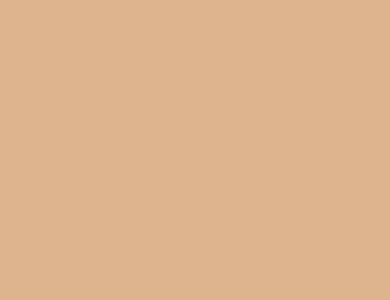
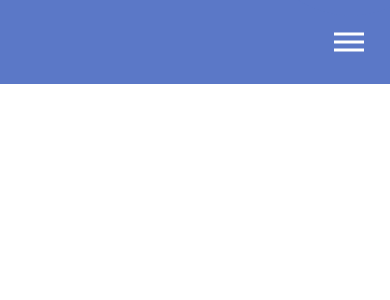
Before and after one commit to genesisrrios/Portfolio, a Vue app: page / in a window 390 px wide. Shown: the top 300 px of the page. Built offline with nearby package versions, Linux system fonts and the light colour scheme; a web font is replaced by a local one.

Commit message:
Finally made the navbar responsive.

```diff
--- a/src/App.vue
+++ b/src/App.vue
@@ -40,27 +40,13 @@ export default {
 html {
     scroll-behavior: smooth;
 }
+*{
+  margin:0;
+  padding:0;
+  box-sizing: border-box;
+}
 body {
-  background-color: #ddb48d;
-}
-h1{
     font-family: 'Sansita', sans-serif;
 }
 
-h2{
-  font-family: 'Open Sans', sans-serif;
-}
-h3{
-  font-family: 'Open Sans', sans-serif;
-}
-a{
-  font-family: 'Open Sans', sans-serif;
-}
-button {
-  font-family: 'Open Sans', sans-serif;
-}
-.spacing{
-  padding-top: 200px;
-}
-
 </style>
--- a/src/components/TheSideBar.vue
+++ b/src/components/TheSideBar.vue
@@ -1,6 +1,22 @@
 <template>
   <div>
-
+    <nav>
+      <img class="image" v-if="language_english" src="../assets/name-logo-english.svg"/>
+      <img class="image" v-else src="../assets/name-logo-spanish.svg"/>
+      <!-- The hamburger class is used to draw three lines -->
+      <div class="hamburger" v-on:click="openResponsiveMenu">
+        <div class="line"></div>
+        <div class="line"></div>
+        <div class="line"></div>
+      </div>
+      <ul class="nav-links">
+        <li><a class="nav-items" href="">{{ $t("SideBar.about") }}</a></li>
+        <li><a class="nav-items" href="">{{ $t("SideBar.experience") }}</a></li>
+        <li><a class="nav-items" href="">{{ $t("SideBar.projects") }}</a></li>
+        <li><a class="nav-items" href="">{{ $t("SideBar.technologies") }}</a></li>
+        <li><a class="nav-items" href="">{{ $t("SideBar.contactme") }}</a></li>
+      </ul>
+    </nav>
   </div>
 </template>
 
@@ -21,13 +37,9 @@ export default {
     checkWhichLanguage(language){
       switch(language){
           case "es":
-            $("#language-es").css("color","#d71e18");
-            $("#language-en").css("color","white");
             this.language_english = false;
             break;
           case "en":
-            $("#language-en").css("color","#d71e18");
-            $("#language-es").css("color","white");
             this.language_english = true;
             break;
         }
@@ -36,6 +48,9 @@ export default {
       localStorage.language = language;
       this.checkWhichLanguage(language);
       this.$i18n.locale = language;
+    },
+    openResponsiveMenu(){
+      $('.nav-links').toggleClass('open');
     }
   },
   mounted(){
@@ -43,12 +58,73 @@ export default {
       {
         this.checkWhichLanguage(localStorage.language);
         this.$i18n.locale = localStorage.language;
-
-      }else
+      }
+      else
         this.checkWhichLanguage('es');
     },
   };
 </script>
-
 <style scoped>
+nav{
+  height:10vh;
+  background:#5b78c7;
+}
+.nav-links{
+  display:flex;
+  width:50%;
+  height:100%;
+  justify-content: space-around;
+  align-items: center;
+  margin-left: auto;
+}
+.nav-items{
+  color:white;
+  text-decoration: none;
+}
+ul li{
+  list-style: none;
+}
+.image{
+}
+@media screen and (max-width: 700px){
+  .line{
+    width:30px;
+    height:3px;
+    background:white;
+    margin:5px;
+  }
+  nav{
+    position: relative;
+  }
+  .hamburger{
+    position:absolute;
+    cursor: pointer;
+    right:5%;
+    top:50%;
+    transform: translate(-5%,-50%);
+    z-index: 2;
+  }
+  .nav-links{
+      position:fixed;
+      background-color: #5b78c7;
+      height: 100vh;
+      width: 100%;
+      flex-direction: column;
+      clip-path: circle(100px at 90% -10%);
+      -webkit-clip-path: circle(100px at 90% -10%);
+      transition: all 1s ease-out;
+      pointer-events: none;
+  }
+  .nav-links.open{
+      clip-path: circle(1200px at 90% -10%);
+      -webkit-clip-path: circle(1000px at 90% -10%);
+      pointer-events: all;
+  }
+  .nav-items{
+    font-size: 25px;
+  }
+  .image{
+    display:none;
+  }
+}
 </style>
```
Also changed, not shown: src/assets/hamburger-menu.svg (deleted), 1 other file (tests, documents, lock files or other folders).
